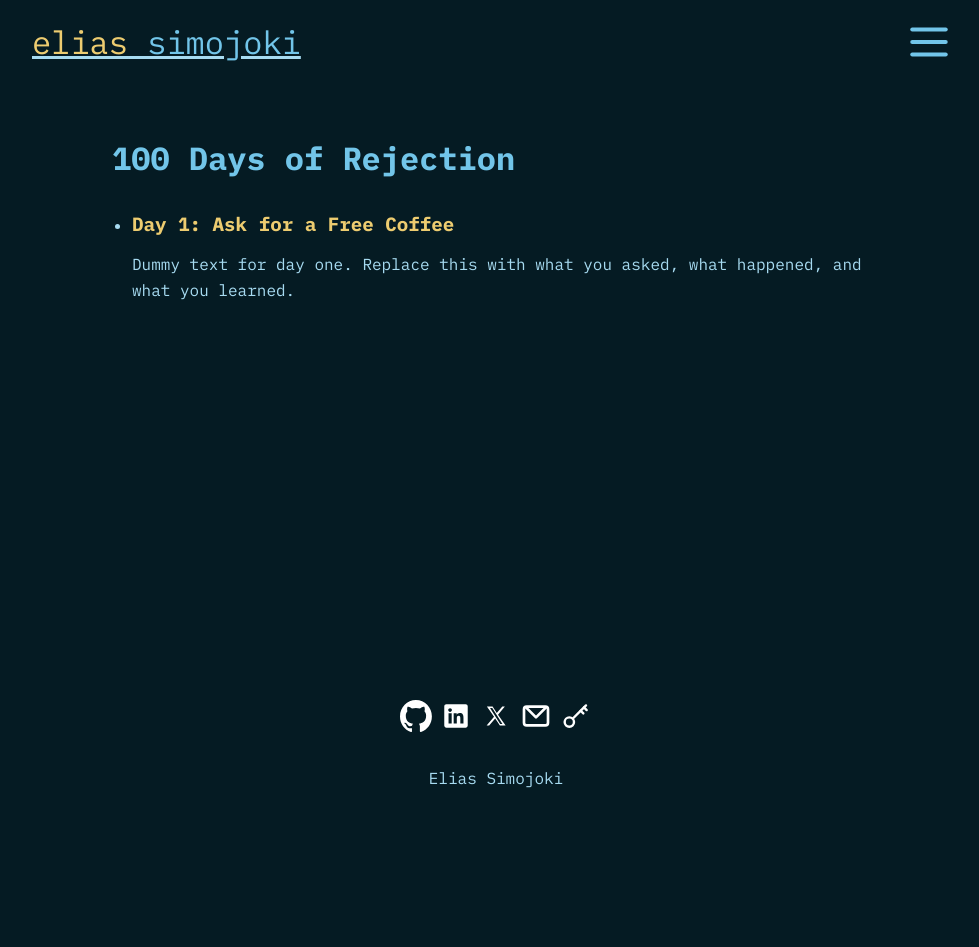
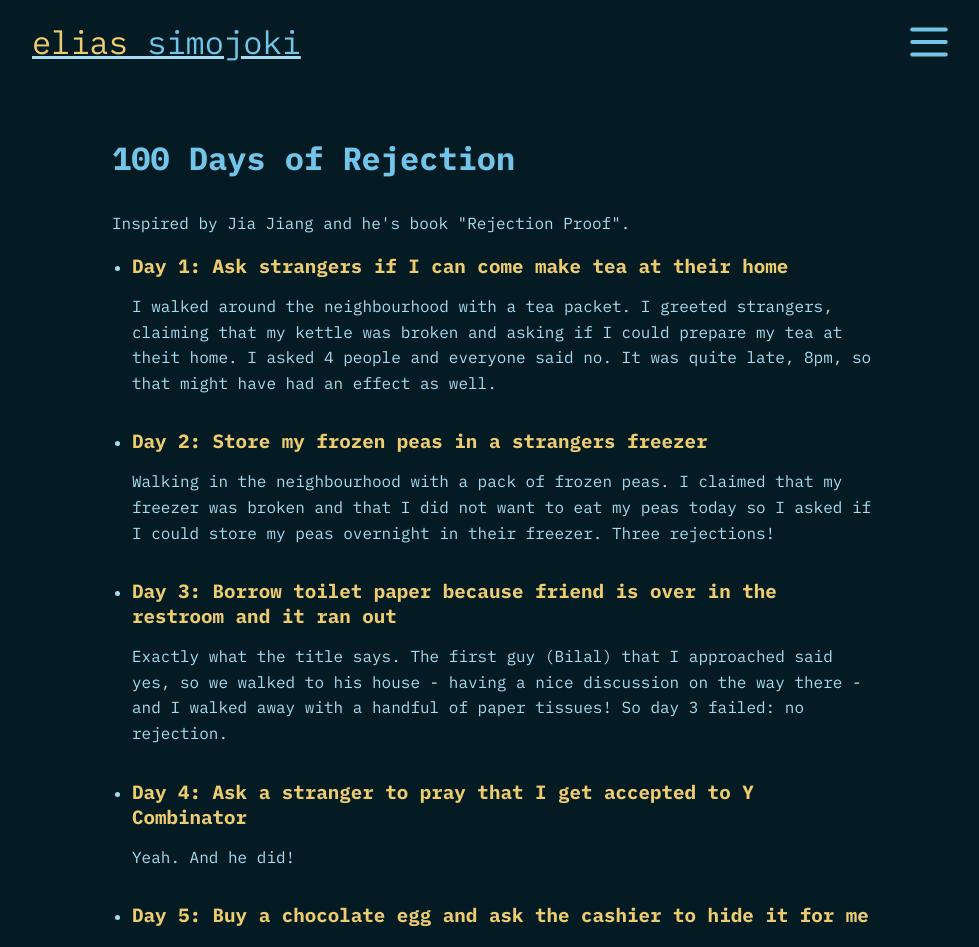
Before and after one commit to MojoLake/eSite, a SvelteKit app: page /rejection-therapy in a window 1280 px wide. Shown: the top 947 px of the page, without its empty margins (144-1123 px from the left). Before the commit the page ends 800 px from the top, so only its background shows below. Built offline with nearby package versions, Linux system fonts and the light colour scheme.

Commit message:
feat: add content to 100 days of rejection

```diff
--- a/src/routes/rejection-therapy/+page.svelte
+++ b/src/routes/rejection-therapy/+page.svelte
@@ -9,11 +9,37 @@
   const events: RejectionEvent[] = [
     {
       day: 1,
-      title: "Ask for a Free Coffee",
+      title: "Ask strangers if I can come make tea at their home",
       notes:
-        "Dummy text for day one. Replace this with what you asked, what happened, and what you learned.",
+        "I walked around the neighbourhood with a tea packet. I greeted strangers, claiming that my kettle was broken and asking if I could prepare my tea at theit home. I asked 4 people and everyone said no. It was quite late, 8pm, so that might have had an effect as well.",
       videoUrl: "",
     },
+    {
+      day: 2,
+      title: "Store my frozen peas in a strangers freezer",
+      notes:
+        "Walking in the neighbourhood with a pack of frozen peas. I claimed that my freezer was broken and that I did not want to eat my peas today so I asked if I could store my peas overnight in their freezer. Three rejections!",
+      videoUrl: "",
+    },
+    {
+        day: 3,
+        title: "Borrow toilet paper because friend is over in the restroom and it ran out",
+        notes: "Exactly what the title says. The first guy (Bilal) that I approached said yes, so we walked to his house - having a nice discussion on the way there - and I walked away with a handful of paper tissues! So day 3 failed: no rejection."
+    },
+    {
+        day: 4,
+        title: "Ask a stranger to pray that I get accepted to Y Combinator",
+        notes: "Yeah. And he did!"
+    },
+    {
+        day: 5,
+        title: "Buy a chocolate egg and ask the cashier to hide it for me",
+        notes: "She said no. So success!"
+    },
+    {
+        day: 6,
+        title: ""
+    }
   ];
 </script>
 
@@ -23,6 +49,8 @@
 
 <div class="page">
   <h1>100 Days of Rejection</h1>
+
+  <p>Inspired by Jia Jiang and he's book "Rejection Proof".</p>
 
   <ul class="events">
     {#each events as event}
```
